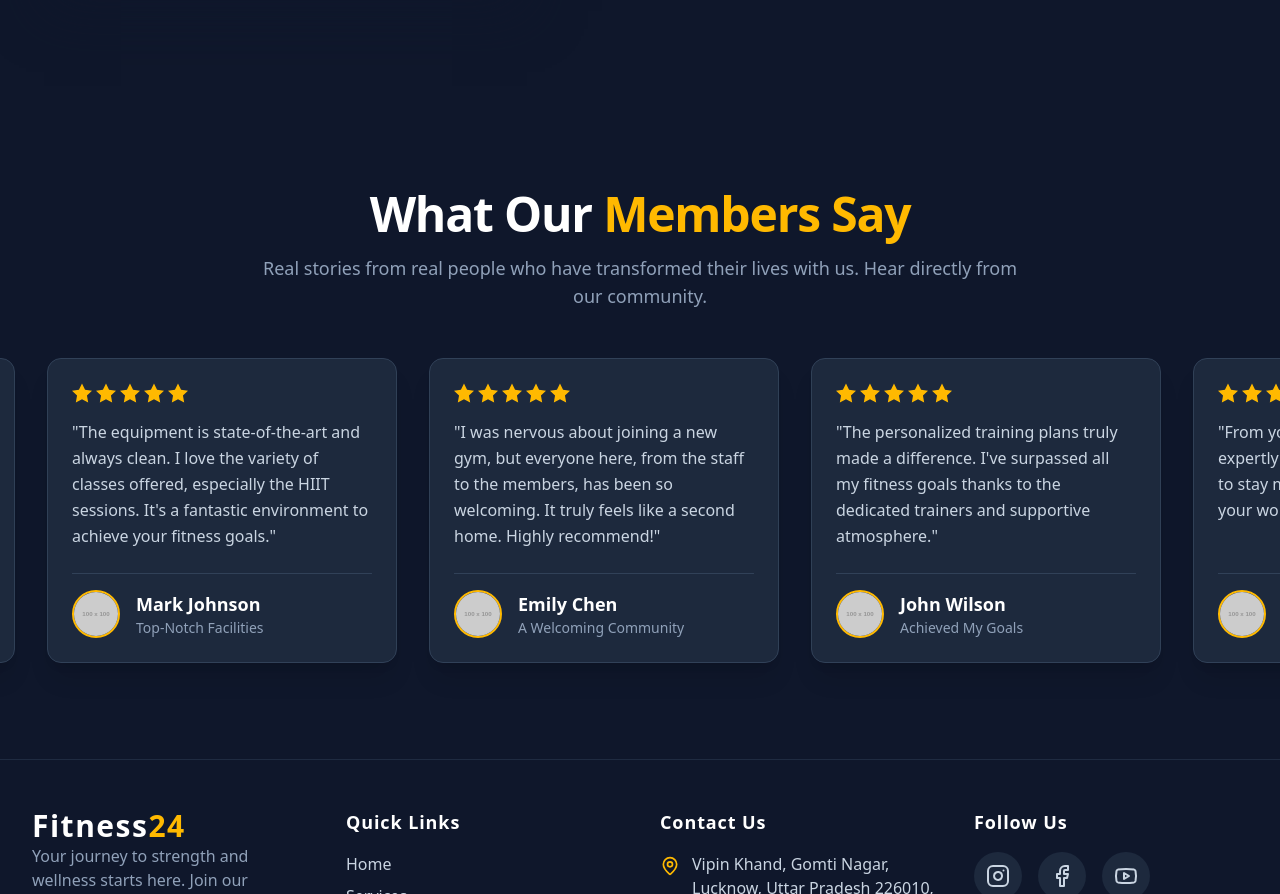
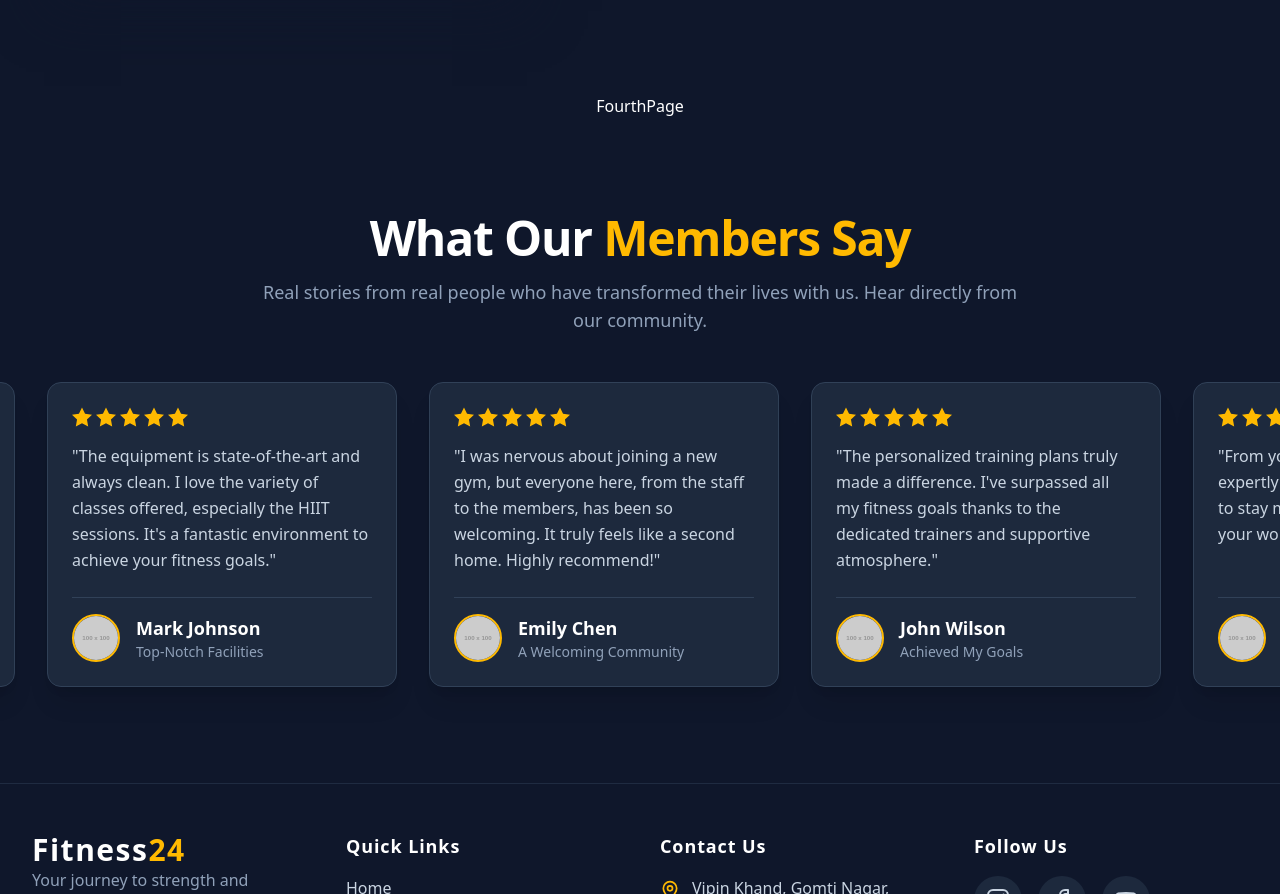
Before and after one commit to Tanujeet/GYM, a Next.js app: page / in a window 1280 px wide. Shown: the part 2973-3867 px from the top of the page. Built offline with nearby package versions, Linux system fonts and the light colour scheme.

Commit message:
Added:minor changes

```diff
--- a/app/page.tsx
+++ b/app/page.tsx
@@ -1,4 +1,5 @@
 import Footer from "@/components/Footer";
+import FourthPage from "@/components/FourthPage";
 import Homepage from "@/components/Homepage";
 import Navbar from "@/components/navbar";
 import ReviewPage from "@/components/ReviewPage";
@@ -12,6 +13,7 @@ const Page = () => {
       <Homepage />
       <Secondpage />
       <Thirdpage />
+      <FourthPage />
       <ReviewPage />
       <Footer />
     </main>
--- a/components/FourthPage.tsx
+++ b/components/FourthPage.tsx
@@ -1,6 +1,8 @@
 const FourthPage = () => {
   return (
-    <div>FourthPage</div>
+    <section className="bg-slate-900 text-white text-center">
+      FourthPage
+    </section>
   );
 };
 
```
